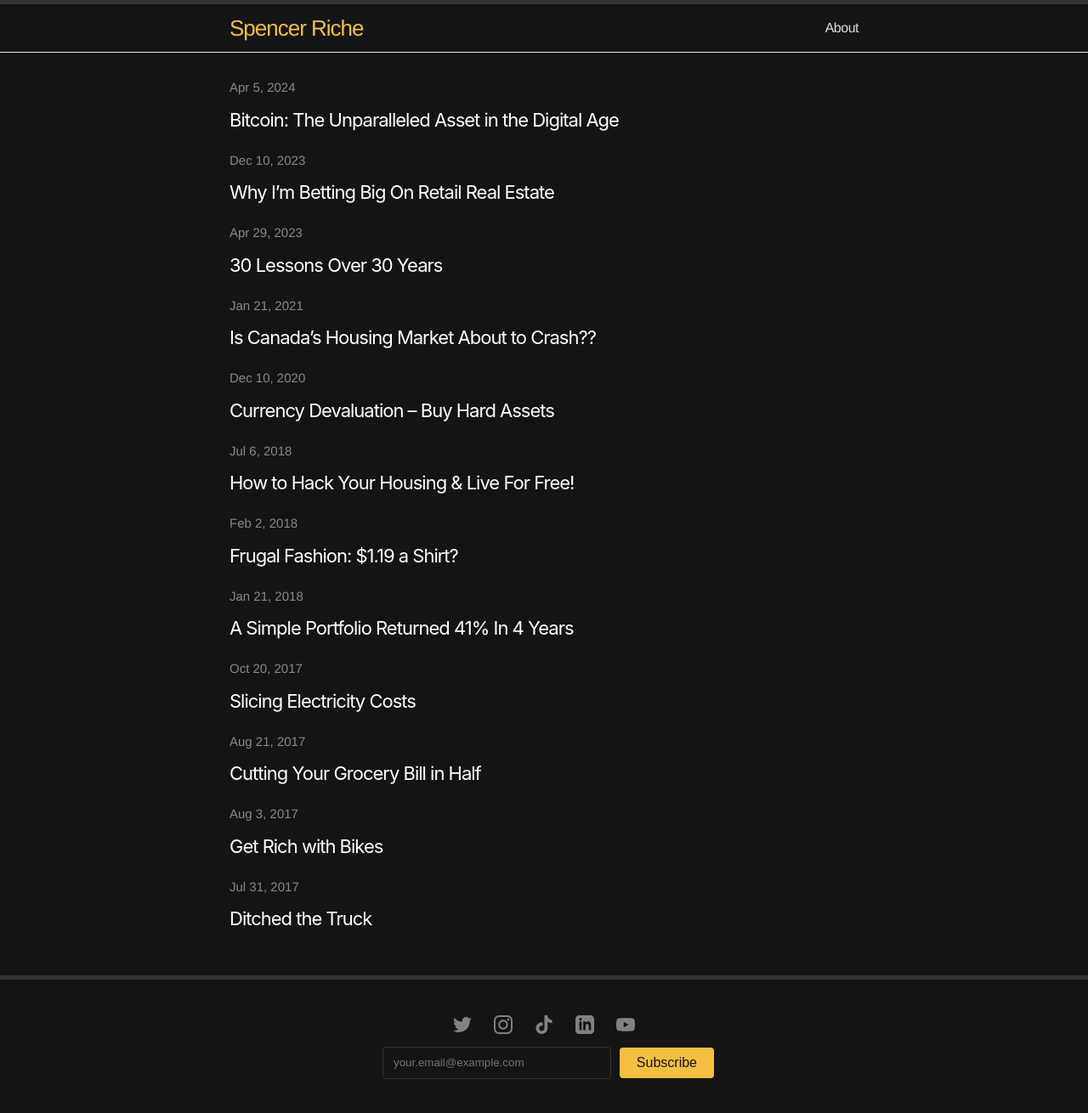
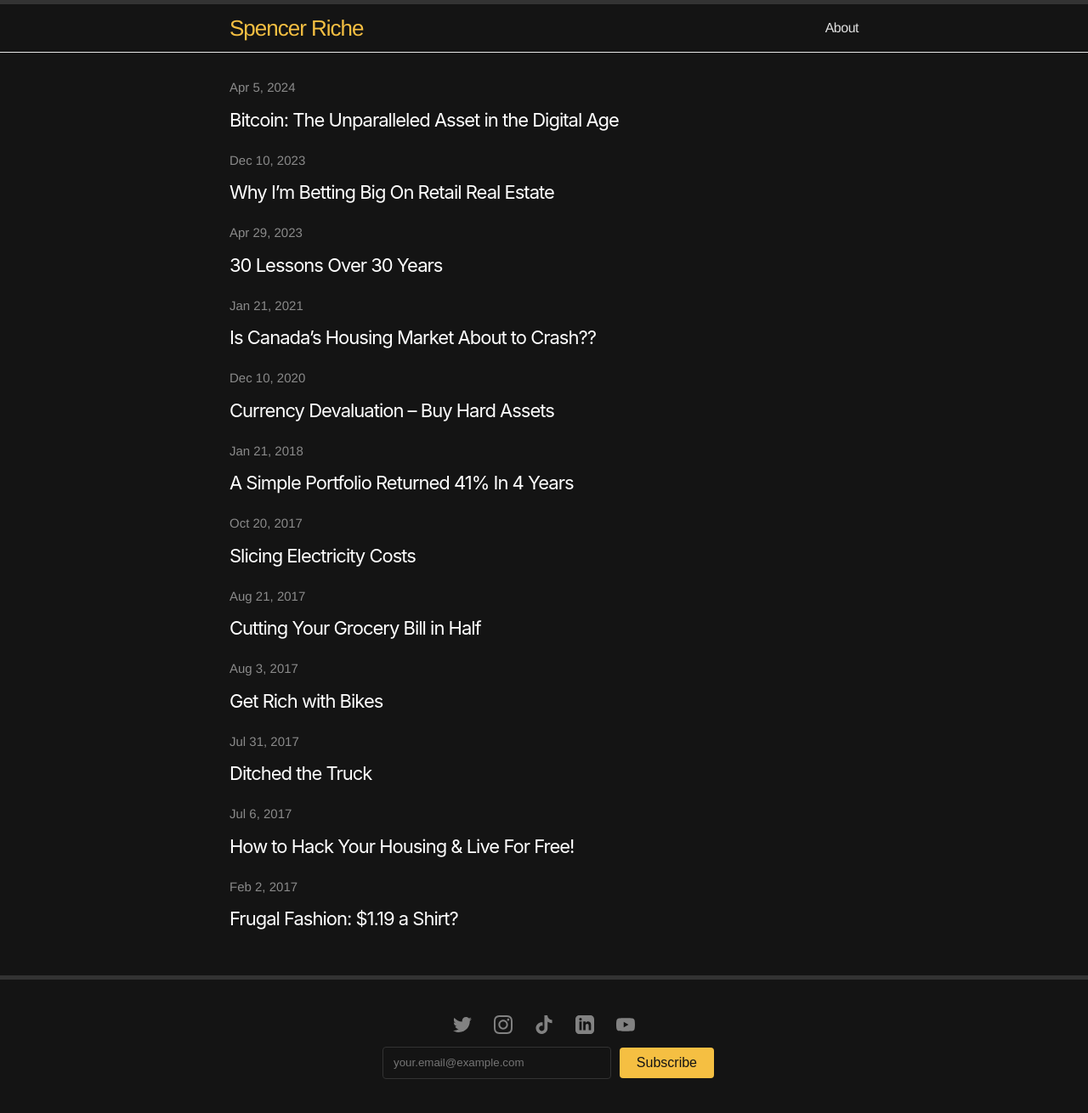
Before and after one commit to spenriche/spenriche.github.io, a Jekyll site: the page built from index.html, in a window 1280 px wide. Shown: the whole page at 85% size. Built offline with Jekyll 4.4.1, drawn with Linux system fonts in a browser that asks for light colours.

```diff
--- a/_posts/2018-2-2-frugal-fashion.md
+++ b/_posts/2017-2-2-frugal-fashion.md
@@ -1,7 +1,7 @@
 ---
 layout: post
 title:  "Frugal Fashion: $1.19 a Shirt?"
-date:   2018-02-02
+date:   2017-02-02
 categories:
 ---
 
--- a/_posts/2018-7-6-house-hack.md
+++ b/_posts/2017-7-6-house-hack.md
@@ -1,7 +1,7 @@
 ---
 layout: post
 title: "How to Hack Your Housing & Live For Free!"
-date: 2018-07-06
+date: 2017-07-06
 categories:
 ---
 
@@ -244,7 +244,7 @@ This journey wasn't without challenges. Moving into a less affluent neighborhood
 - **Investment Growth:** A scalable strategy for building wealth through real estate.
 - **Life Opportunities:** The ability to start a business, invest in ourselves, and plan for the future without the burden of excessive housing costs.
 
-By selling the suburban home, I unlocked over **$79,000** in trapped equity and eliminated **$2,500** in monthly housing costs. I invested **$16,950** of that equity to purchase and renovate a duplex where we now live virtually rent-free. The remaining **$62,050** went towards acquiring another duplex, and I still had funds left over to start my business, further supported by my savings and [stock portfolio](/2018/01/21/simple-portfolio/). In the long term, this property alone will generate over **$30,000 annually** in cash flow—not to mention the appreciation and tax benefits.
+By selling the suburban home, I unlocked over **$79,000** in trapped equity and eliminated **$2,500** in monthly housing costs. I invested **$16,950** of that equity to purchase and renovate a duplex where we now live virtually rent-free. The remaining **$62,050** went towards acquiring another duplex, and I still had funds left over to start my business, further supported by my savings and [stock portfolio](/2017/01/21/simple-portfolio/). In the long term, this property alone will generate over **$30,000 annually** in cash flow—not to mention the appreciation and tax benefits.
 
 Imagine doing this every year for five years. The position we'd be in would be life-changing.
 
```
Also changed, not shown: _posts/2016-09-14-cutting-your-grocery-bill.md (renamed from _posts/2017-8-21-cutting-your-grocery-bill.md), _posts/2016-11-14-slicing-electricity-costs.md (renamed from _posts/2017-10-20-slicing-electricity-costs.md), _posts/2016-8-31-ditched-the-truck.md (renamed from _posts/2017-7-31-ditched-the-truck.md), _posts/2016-9-03-get-rich-with-bikes.md (renamed from _posts/2017-8-03-get-rich-with-bikes.md), _posts/2017-1-21-simple-portfolio.md (renamed from _posts/2018-1-21-simple-portfolio.md).
